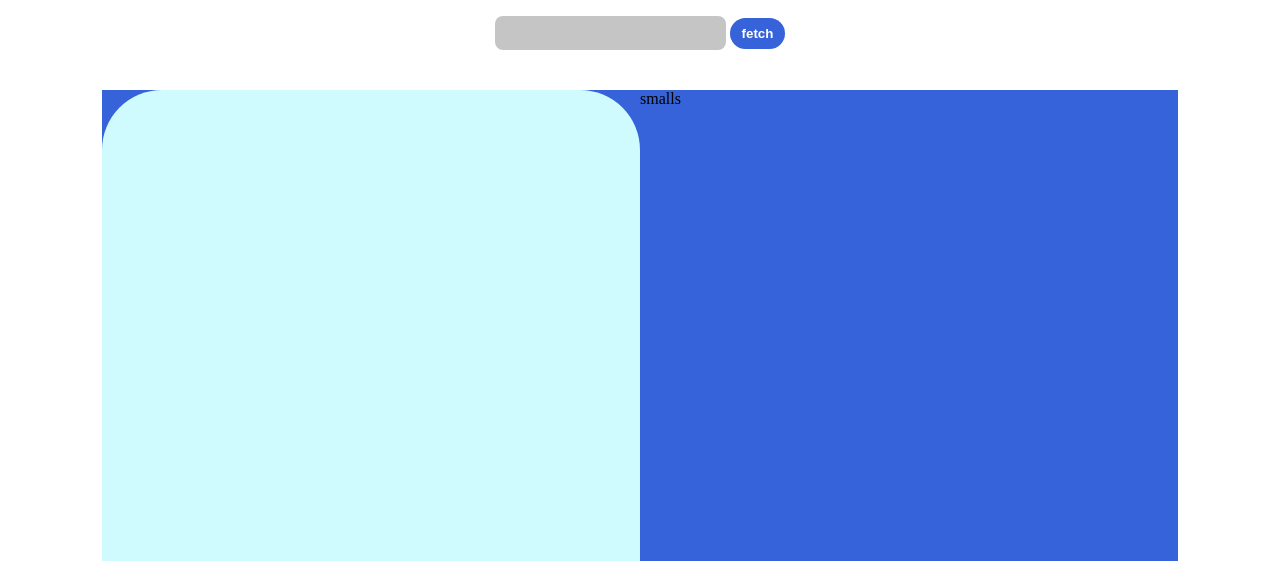
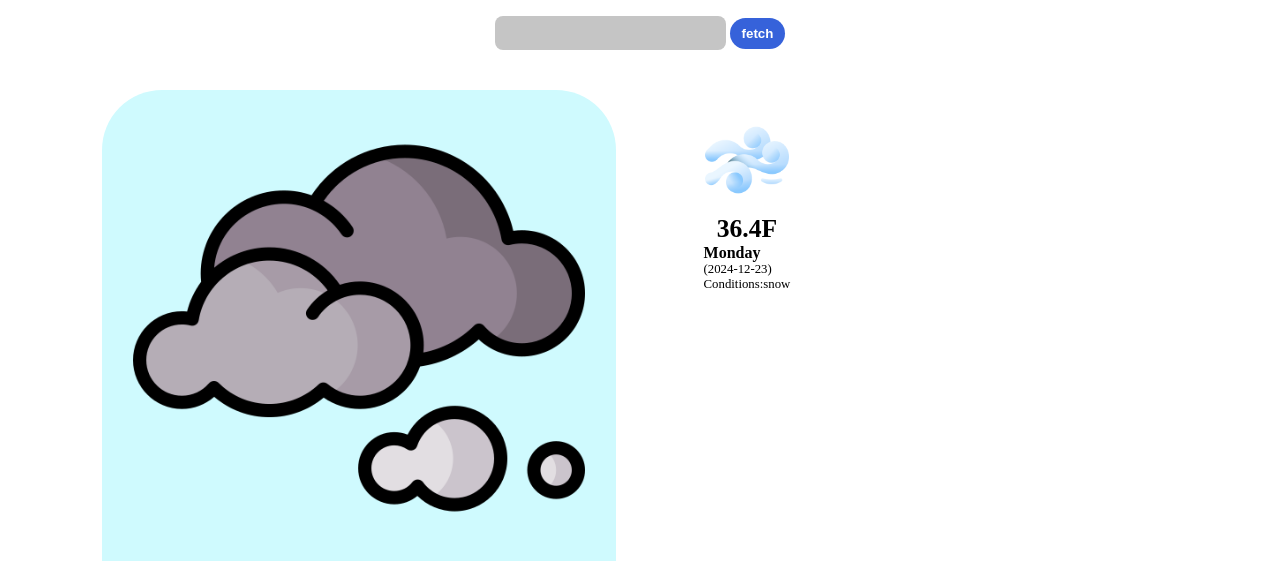
Before and after one commit to TahraouiMustapha/weather-app, a website built with webpack: page src/index.html in a window 1280 px wide. Shown: the top 561 px of the page. Built offline with nearby package versions, Linux system fonts and the light colour scheme.

Commit message:
feat : add icons , download loaders for icons, style the small cards of days weather

```diff
--- a/package.json
+++ b/package.json
@@ -18,6 +18,7 @@
     "css-loader": "^7.1.2",
     "eslint": "^9.17.0",
     "globals": "^15.14.0",
+    "html-loader": "^5.1.0",
     "html-webpack-plugin": "^5.6.3",
     "prettier": "3.4.2",
     "style-loader": "^4.0.0",
--- a/src/index.html
+++ b/src/index.html
@@ -13,7 +13,9 @@
 
     <div class="cards-container">
       <div class="big-card">
-        <div class="icon"></div>
+        <div class="icon">
+          <img src="./assets/cloudy.png" alt="icon">
+        </div>
         <div class="information">
           <div class="temp">36.4F</div>
           <div class="address">Frankfurt am Main, Hessen, Deutschland</div>
@@ -21,7 +23,20 @@
         </div>
       </div>
 
-      <div class="small-cards-container">smalls</div>
+      <div class="small-cards-container">
+        <div class="small-card">
+          <div class="icon">
+            <img src="./assets/wind.png" alt="icon">
+          </div>
+          <div class="information">
+            <div class="temp">36.4F</div>
+            <div class="day">Monday</div>
+            <div class="date">(2024-12-23)</div>
+            <div class="description">Conditions:snow</div>
+          </div>
+        </div>
+
+      </div>
     </div>
   </body>
 </html>
--- a/src/style.css
+++ b/src/style.css
@@ -39,7 +39,6 @@ input[name ="location"] {
     flex: 1;
     width: 100%;
     max-height: 85%;
-    background-color: #3662da;
 
     display: flex;
 }
@@ -62,7 +61,7 @@ input[name ="location"] {
 }
 
 .big-card .information > *  {
-    margin-bottom: 12px;
+    margin-bottom: 8px;
 }
 
 .big-card .information .temp {
@@ -80,13 +79,47 @@ input[name ="location"] {
 
 .icon {
     height: 70%;
+    display: flex;
+    justify-content: center;
+    padding: 12px;
 }
 
 .information {
     flex: 1;
 }
 
-/* for test */
-.big-card .information > *  {
-    border: 1px solid #000;
+.small-cards-container {
+    margin-left: 48px;
+    margin-top: 16px;
+
+    display: grid;
+    grid-template-columns: repeat(3, 1fr);
+    grid-template-rows: repeat(3, 1fr);
+    gap: 8px;
 }
+
+.small-card {
+    overflow: hidden;
+    display: flex;
+    flex-direction: column;
+    align-items: center ;
+}
+
+.small-card .icon {
+    height: 50%;
+}
+
+.small-card .temp {
+    font-size: 1.6em;
+    text-align: center;
+    font-weight: 600;
+}
+
+.small-card .day {
+    font-weight: 600;
+}
+
+.small-card .date,
+.small-card .description {
+    font-size: 0.8em;
+}
--- a/webpack.config.js
+++ b/webpack.config.js
@@ -26,6 +26,15 @@ module.exports = {
         test: /\.css$/i,
         use: ["style-loader", "css-loader"],
       },
+      {
+        test: /\.(png|svg|jpg|jpeg|gif)$/i,
+        type: "asset/resource",
+      },
+      {
+        test: /\.html$/i,
+        loader: "html-loader",
+      },
     ],
+
   },
 };
```
Also changed, not shown: src/assets/cloudy.png (added), src/assets/rain.png (added), src/assets/snow.png (added), src/assets/sun.png (added), src/assets/wind.png (added), 1 other file.
